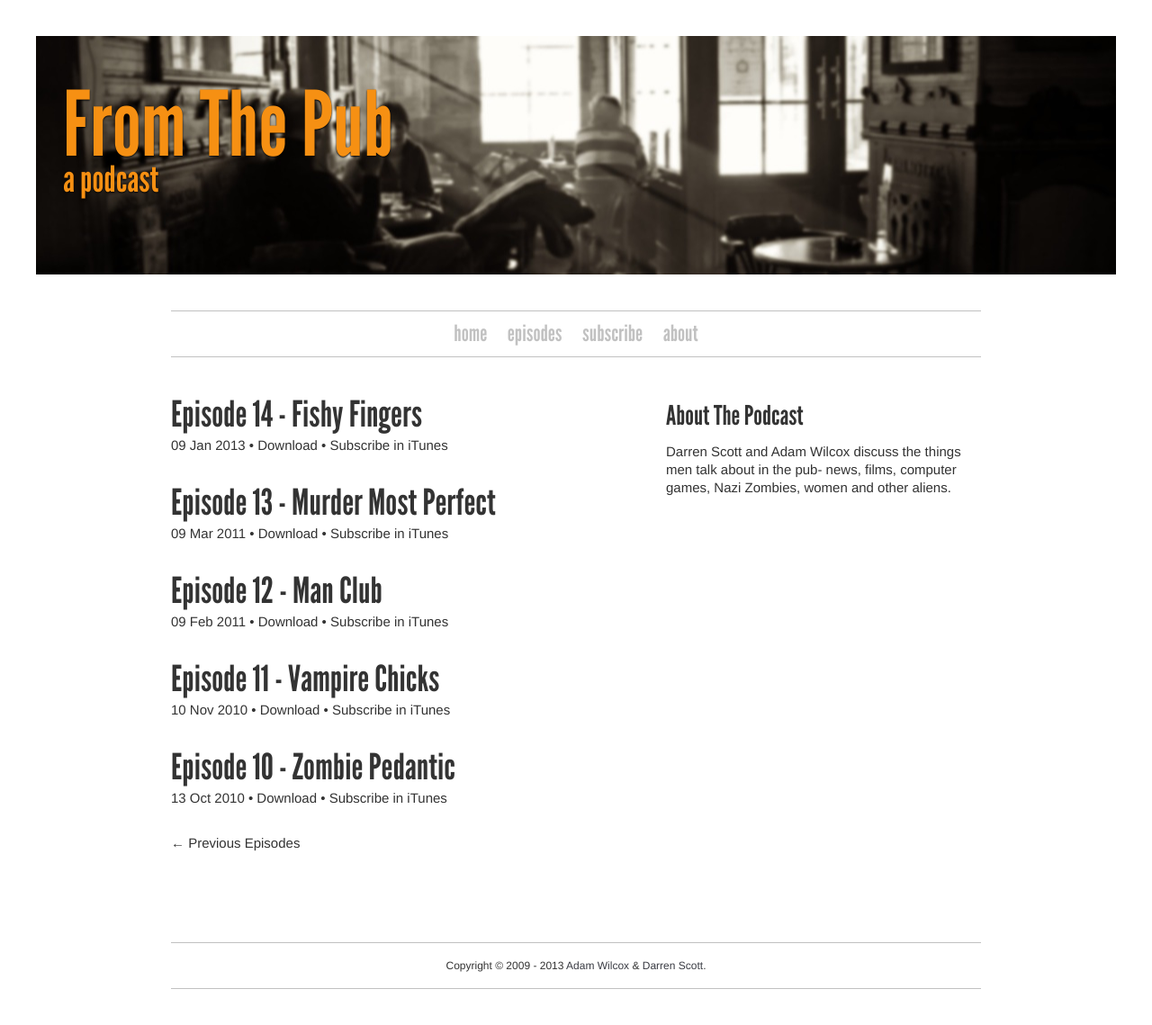
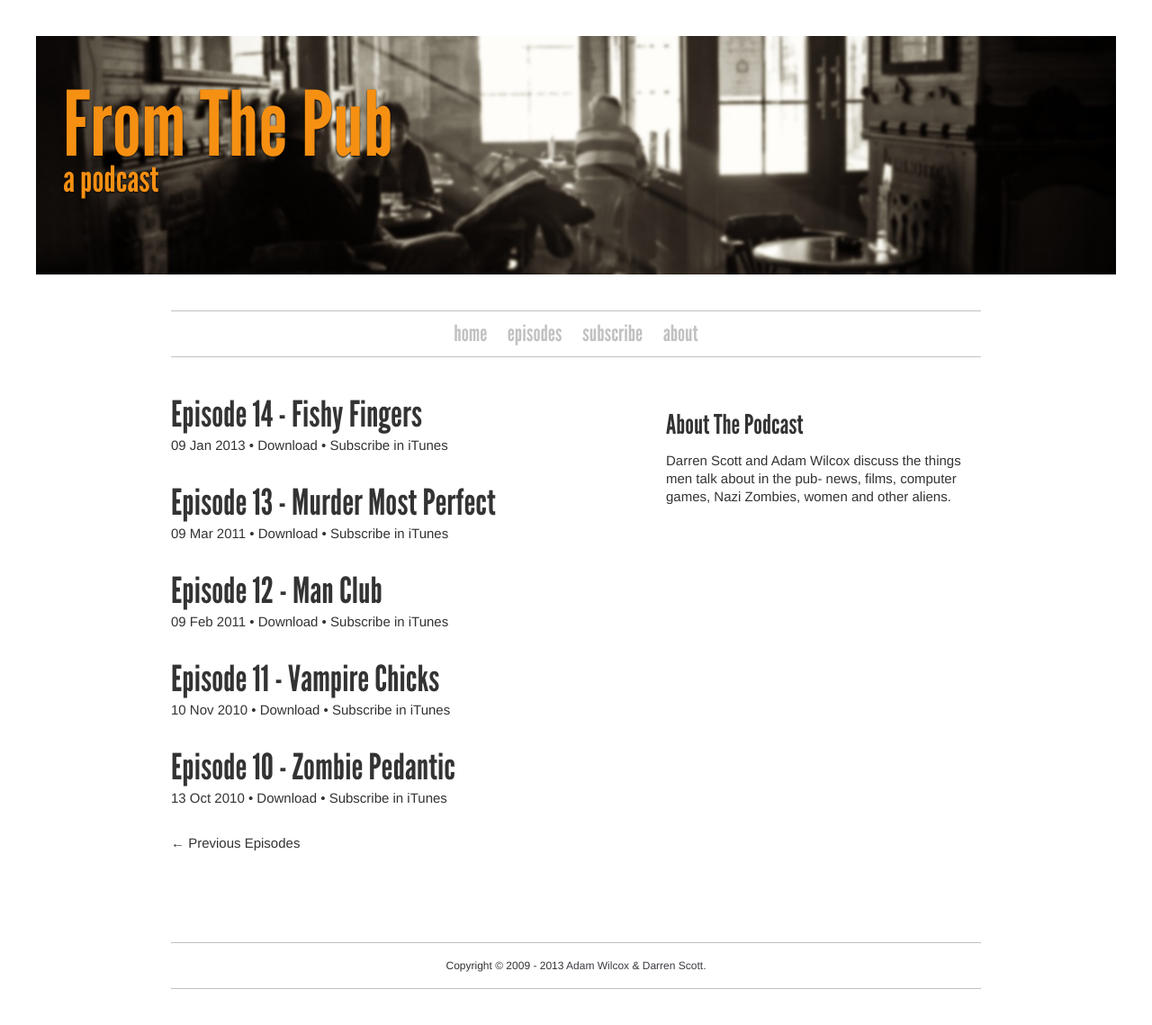
Before and after one commit to janicemvk/fromthepub, a Jekyll site: the page built from index.html, in a window 1280 px wide. Shown: the whole page at 90% size. Built offline with Jekyll 4.4.1, drawn with Linux system fonts in a browser that asks for light colours.

Commit message:
still trying to fix iphone layout

```diff
--- a/_layouts/link.html
+++ b/_layouts/link.html
@@ -5,7 +5,7 @@
 
 {{ content }}
 
-<p class="meta"><a href="{{ page.link }}" rel="bookmark" title="Download {{ page.title }}">Download</a> &bull; <a href="https://itunes.apple.com/gb/podcast/from-the-pub-podcast/id336250525?mt=2">Subscribe in iTunes</a></p>
+<p><a href="{{ page.link }}" rel="bookmark" title="Download {{ page.title }}">Download</a> &bull; <a href="https://itunes.apple.com/gb/podcast/from-the-pub-podcast/id336250525?mt=2">Subscribe in iTunes</a></p>
 </section>
 
 {% include footer.html %}
--- a/_layouts/post.html
+++ b/_layouts/post.html
@@ -5,7 +5,7 @@
 
 {{ content }}
 
-<p class="meta"><time datetime="{{ page.date | date: "%Y-%m-%d" }}">{{ page.date | date: "%b %d, %Y" }}</time></a></p>
+<p><time datetime="{{ page.date | date: "%Y-%m-%d" }}">{{ page.date | date: "%b %d, %Y" }}</time></a></p>
 
 </section>
 
--- a/assets/style.css
+++ b/assets/style.css
@@ -55,7 +55,7 @@
 nav a:visited {color: rgba(105, 105, 105, 0.41);}
 nav a:hover {color: rgb(105, 105, 105);}
 
-aside {max-width: 350px;float: right;margin: -30px 0 30px;}
+aside {max-width: 350px;float: right;margin: -20px 0 30px;}
 
 section.page {max-width: 900px;margin: 0 auto;padding: 0 10px;}
 section.page h1 {font: 50px/50px leaguegothic, "Helvetica Neue", Helvetica, Arial, sans-serif;margin: 0 0 15px;}
@@ -75,8 +75,6 @@
 article.episode a {text-decoration: none;color: #333;}
 article.episode a:visited {text-decoration: none;}
 article.episode a:hover {text-decoration: none;color: #f68512;-webkit-transition: color .25s}
-
-p.meta {font-size: 11px;margin: 0;padding: 0;}
 
 footer {
 	border-style: solid;
```
